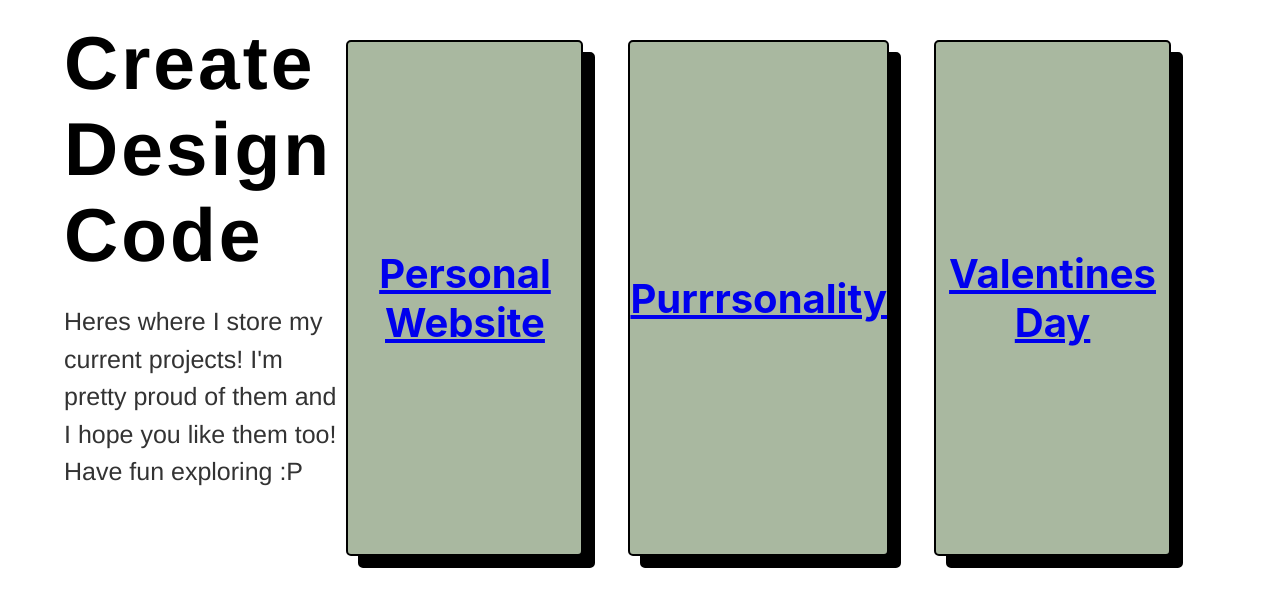
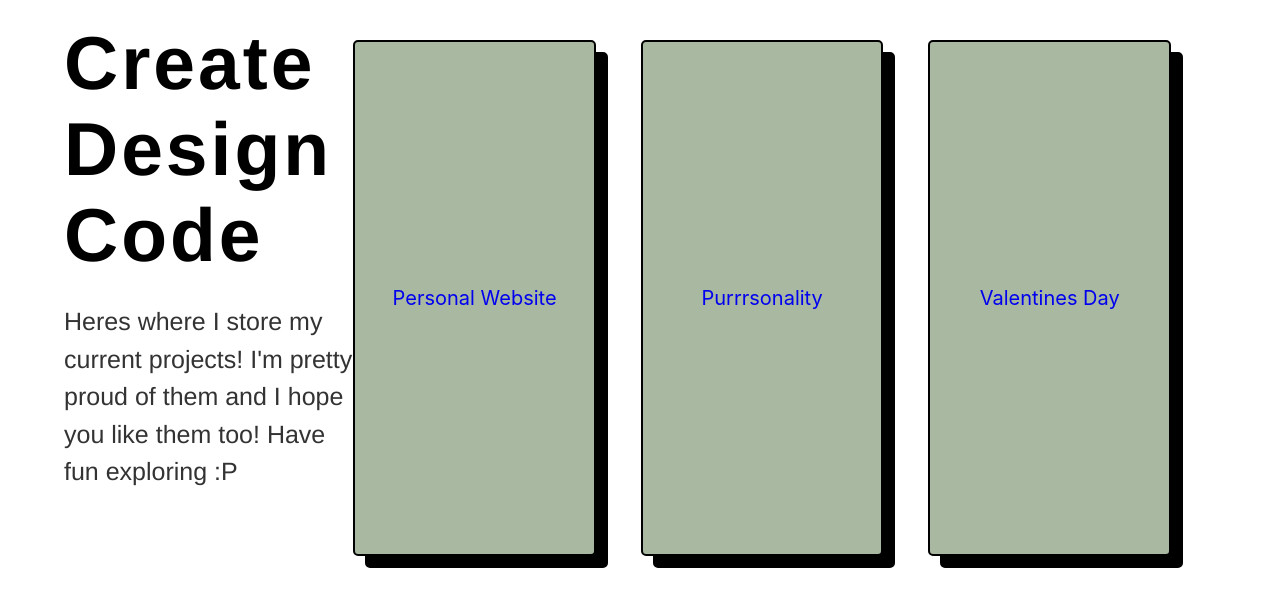
Before and after one commit to livlaurel/personalwebsite, a React (Create React App) app: page /projects in a window 1280 px wide. Shown: the top 606 px of the page. Built offline with nearby package versions, Linux system fonts and the light colour scheme.

Commit message:
adding in more planning/blueprints

```diff
--- a/src/projectgallery/project.css
+++ b/src/projectgallery/project.css
@@ -67,7 +67,7 @@
   transition: background-color 0.3s;
   margin-right: 45px;
   margin-top: 20px;
-  animation: slideUpPop 0.8s cubic-bezier(0.68, -0.55, 0.27, 1.55);
+  animation: slideUpPop .9s cubic-bezier(0.68, -0.55, 0.27, 1.55);
 }
 
 .projectframe:hover {
--- a/src/projectgallery/project.tsx
+++ b/src/projectgallery/project.tsx
@@ -14,22 +14,10 @@ const Projects: React.FC = () => {
         <p>Heres where I store my current projects! I'm pretty proud of them and I hope you like them too! Have fun exploring :P </p>
       </div>
 
-      <div className="projectframe">
-        <Link to="/personal-website">
-          <h1>Personal Website</h1>
-        </Link>
+      <Link to="/personal-website" className="projectframe">Personal Website</Link>
+      <Link to="/purrrsonality" className="projectframe">Purrrsonality</Link>
+      <Link to="/valentines-day" className="projectframe">Valentines Day</Link>
       </div>
-      <div className="projectframe">
-        <Link to="/purrrsonality">
-          <h1>Purrrsonality</h1>
-        </Link>
-      </div>
-      <div className="projectframe">
-        <Link to="/valentines-day">
-          <h1>Valentines Day</h1>
-        </Link>
-      </div>
-    </div>
   );
 };
 
--- a/src/projectgallery/projectdesc/persweb/persweb.css
+++ b/src/projectgallery/projectdesc/persweb/persweb.css
@@ -95,3 +95,15 @@
     max-width: 700px;
     height: auto;
 }
+
+.scroll-container {
+  display: flex;
+  overflow-x: auto;
+  white-space: nowrap;
+}
+
+.scroll-container img,
+.scroll-container video {
+  flex: 0 0 auto;
+  margin-right: 20px;
+}
--- a/src/projectgallery/projectdesc/persweb/persweb.tsx
+++ b/src/projectgallery/projectdesc/persweb/persweb.tsx
@@ -3,6 +3,7 @@ import './persweb.css';
 import macbook from './macbook.jpg';
 import mockImage from './mock.jpeg';
 import abVideo from './ab.mp4';
+import designPG from './designpage.jpg'
 
 const PersWeb: React.FC = () => {
   return (
@@ -39,10 +40,13 @@ const PersWeb: React.FC = () => {
         </div>
         <div className="planning-images">
           <h3>Planning/Blueprint Images</h3>
-          <img src={mockImage} alt="Mock Image" />
-          <video controls>
-            <source src={abVideo} type="video/mp4" />
-          </video>
+          <div className="scroll-container">
+            <img src={mockImage} alt="Mock Image" />
+            <img src={designPG} alt="Design Image" />
+            <video controls>
+              <source src={abVideo} type="video/mp4" />
+            </video>
+          </div>
         </div>
       </div>
     </div>
```
Also changed, not shown: src/projectgallery/projectdesc/persweb/designpage.jpg (added).
